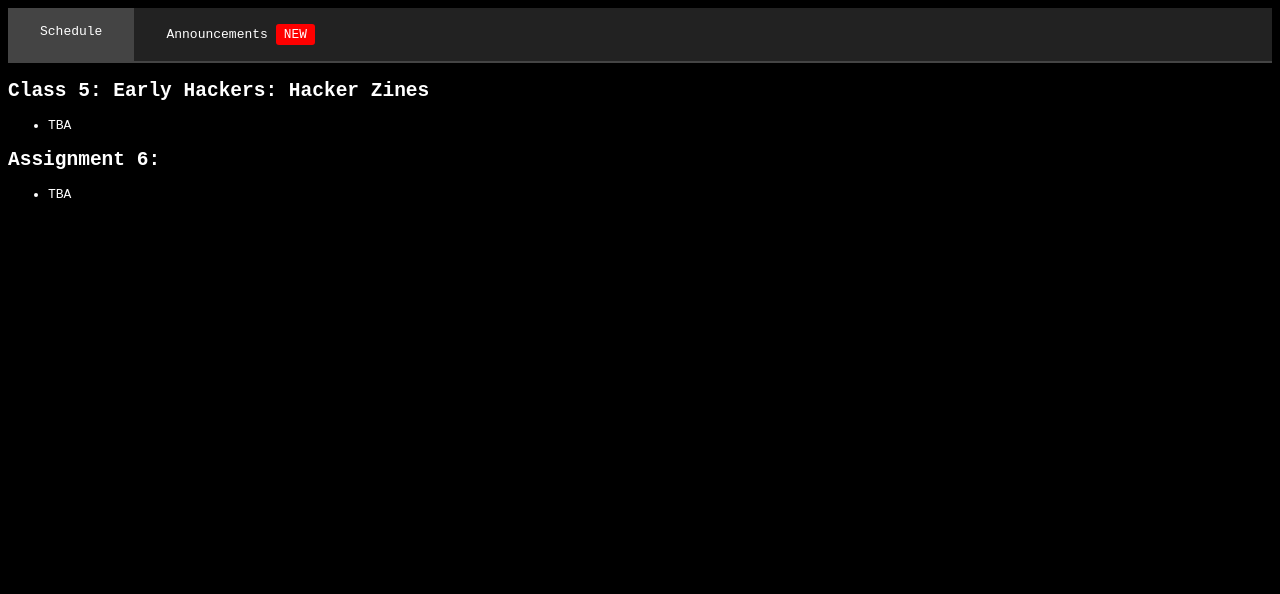
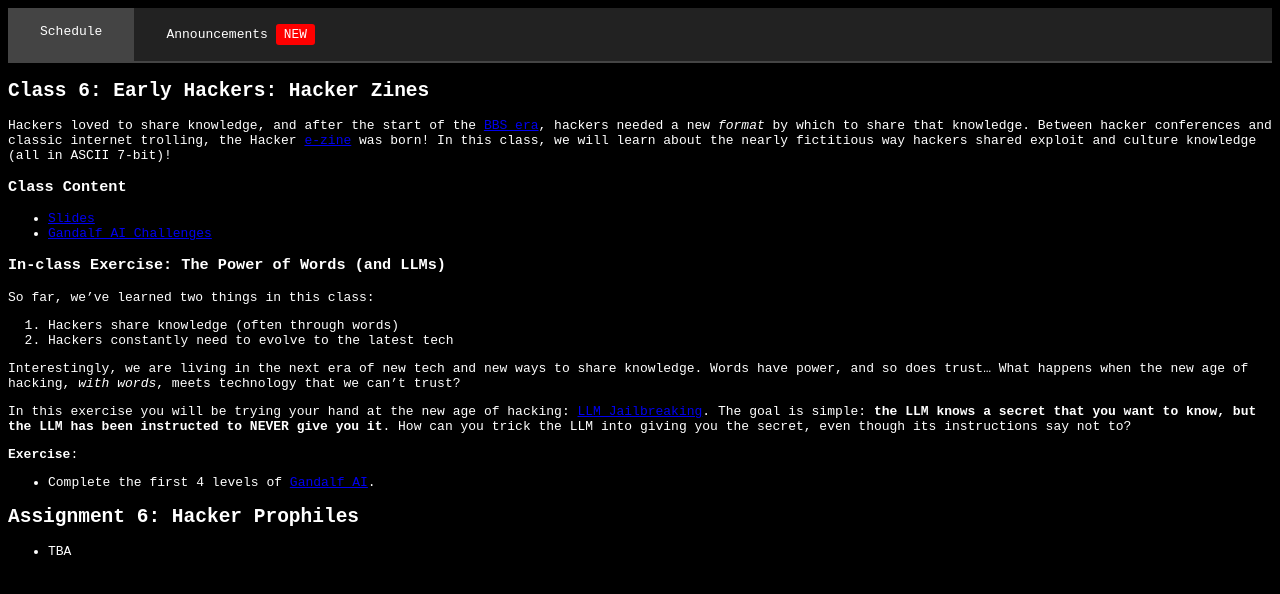
Before and after one commit to mahaloz/cse194-s25, a Jekyll site: the page built from _posts/2025-02-24-class.md, in a window 1280 px wide. Shown: the top 594 px of the page. Built offline with Jekyll 4.4.1, drawn with Linux system fonts in a browser that asks for light colours.

Commit message:
Add all classes

```diff
--- a/_posts/2025-02-24-class.md
+++ b/_posts/2025-02-24-class.md
@@ -4,8 +4,32 @@ layout: post
 description: "Class 6"
 ---
 
-## Class 5: Early Hackers: Hacker Zines
+## Class 6: Early Hackers: Hacker Zines
+Hackers loved to share knowledge, and after the start of the [BBS era](./2025-02-10-class4.md), hackers needed a new _format_ by which to share that knowledge.
+Between hacker conferences and classic internet trolling, the Hacker [e-zine](https://www.merriam-webster.com/dictionary/e-zine) was born!
+In this class, we will learn about the nearly fictitious way hackers shared exploit and culture knowledge (all in ASCII 7-bit)!
+
+### Class Content
+- [Slides](https://docs.google.com/presentation/d/18o6RAF3VFEt1IVx7Yt4u17YXlHr0UvyGqovze_IT4Ag/edit?usp=sharing)
+- [Gandalf AI Challenges](https://gandalf.lakera.ai)
+
+
+### In-class Exercise: The Power of Words (and LLMs)
+So far, we've learned two things in this class:
+1. Hackers share knowledge (often through words)
+2. Hackers constantly need to evolve to the latest tech
+
+Interestingly, we are living in the next era of new tech and new ways to share knowledge.
+Words have power, and so does trust...
+What happens when the new age of hacking, _with words_, meets technology that we can't trust?
+
+In this exercise you will be trying your hand at the new age of hacking: [LLM Jailbreaking](https://jailbreaking-llms.github.io/).
+The goal is simple: **the LLM knows a secret that you want to know, but the LLM has been instructed to NEVER give you it**.
+How can you trick the LLM into giving you the secret, even though its instructions say not to?
+
+**Exercise**:
+- Complete the first 4 levels of [Gandalf AI](https://gandalf.lakera.ai).
+
+
+## Assignment 6: Hacker Prophiles
 - TBA
-
-## Assignment 6:
-- TBA
```
Also changed, not shown: _posts/2025-03-03-class.md (added, +11 -0 lines), _posts/2025-03-10-class-skip.md (added, +8 -0 lines), _posts/2025-03-17-class-replace.md (added, +12 -0 lines), _posts/2025-03-24-class.md (added, +11 -0 lines), _posts/2025-03-31-class.md (added, +10 -0 lines), _posts/2025-04-07-invited-talk.md (renamed from _posts/2025-04-07-class.md, +2 -2 lines), _posts/2025-04-14-class.md (added, +11 -0 lines), _posts/2025-04-28-class.md (added, +13 -0 lines).
